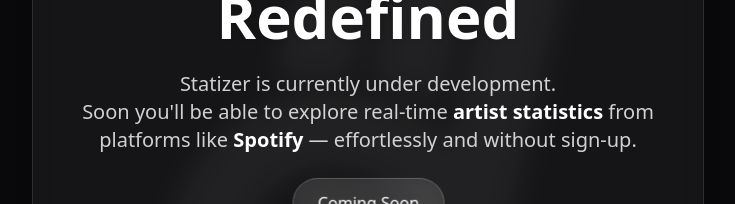
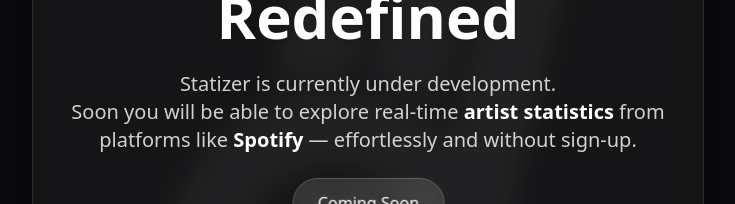
Before and after one commit to statizerdev/statizer_demo_v1, a Next.js app: page / in a window 1280 px wide. Shown: the part 210-414 px from the top of the page, without its empty margins (272-1007 px from the left). Built offline with nearby package versions, Linux system fonts and the light colour scheme.

Commit message:
Statizer design commit v1.0

```diff
--- a/src/app/page.tsx
+++ b/src/app/page.tsx
@@ -57,7 +57,7 @@
           >
             Statizer is currently under development.
             <br />
-            Soon you'll be able to explore real-time <strong className="text-white">artist statistics</strong> from platforms like <strong className="text-white">Spotify</strong> — effortlessly and without sign-up.
+            Soon you will be able to explore real-time <strong className="text-white">artist statistics</strong> from platforms like <strong className="text-white">Spotify</strong> — effortlessly and without sign-up.
           </motion.p>
 
           {/* Animált Coming Soon gomb */}
```
